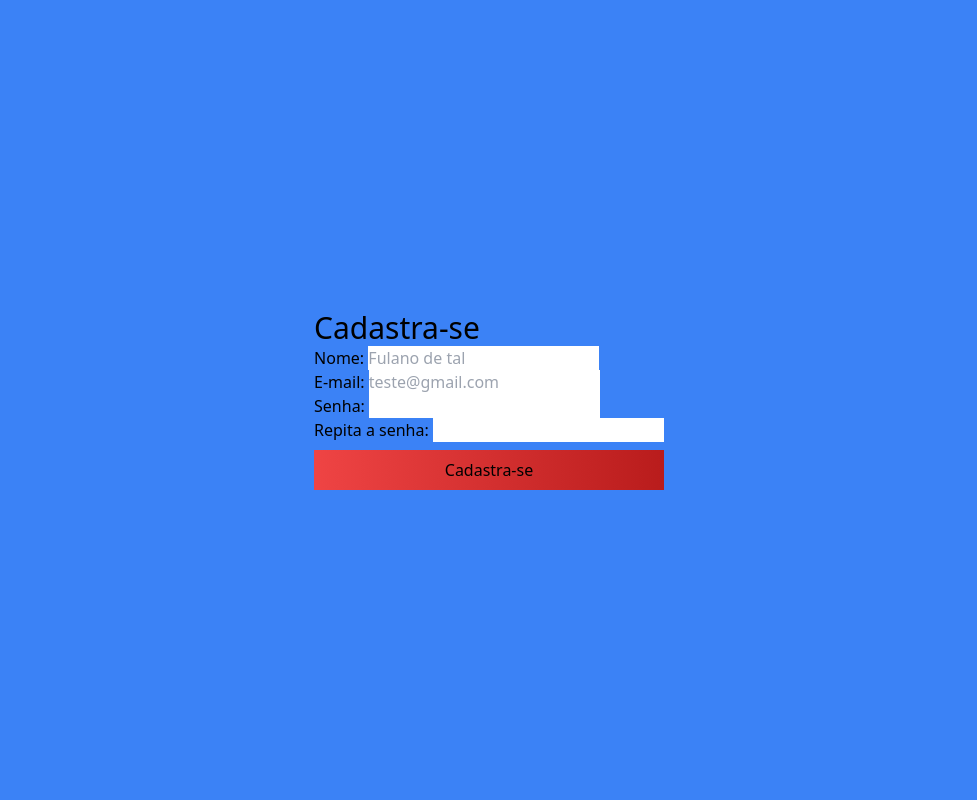
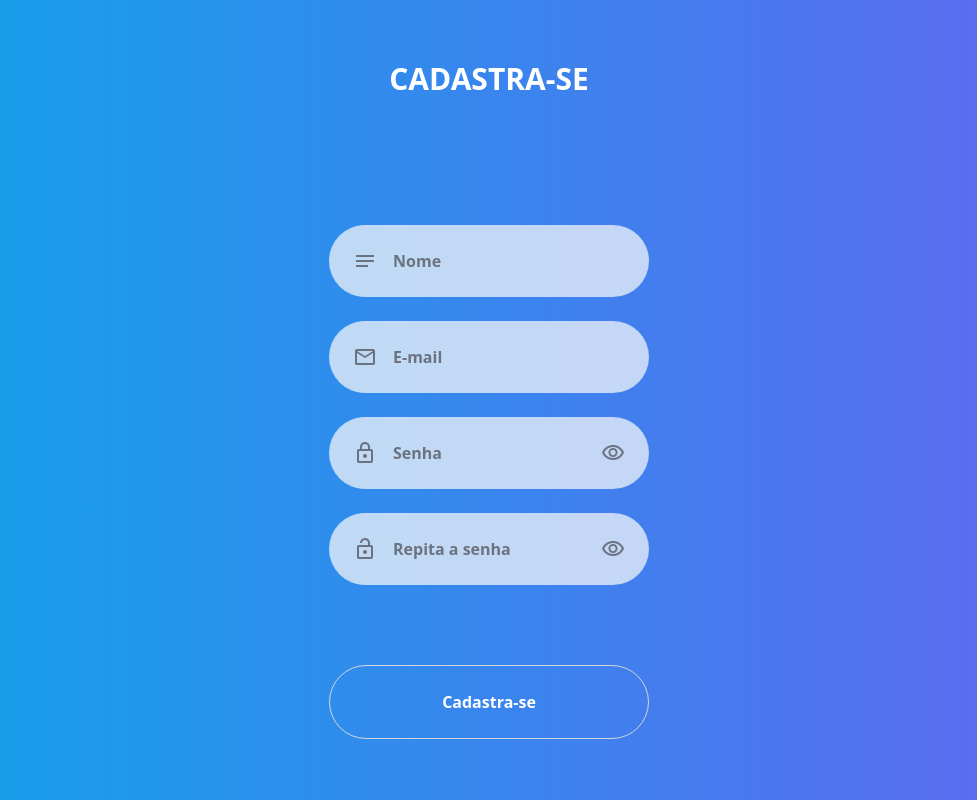
Before and after one commit to ramonlopessouza/autenticacao, a PHP site: page /register.php in a window 1280 px wide. Shown: the whole page, without its empty margins (151-1128 px from the left). Run offline with PHP 8.4, Linux system fonts and the light colour scheme; some libraries are stand-ins or nearby versions.

Commit message:
layout do form de cadastro

```diff
--- a/register.php
+++ b/register.php
@@ -6,33 +6,52 @@
           content="width=device-width, user-scalable=no, initial-scale=1.0, maximum-scale=1.0, minimum-scale=1.0">
     <meta http-equiv="X-UA-Compatible" content="ie=edge">
     <title>Document</title>
+    <link rel="stylesheet"
+          href="https://fonts.googleapis.com/css2?family=Material+Symbols+Outlined:opsz,wght,FILL,GRAD@20..48,100..700,0..1,-50..200"/>
     <script src="https://cdn.tailwindcss.com"></script>
 </head>
 <body>
-<main class="fixed left-0 top-0 right-0 bottom-0 flex items-center justify-center bg-blue-500">
-    <article>
-        <header>
-            <h1 class="text-3xl">Cadastra-se</h1>
+<main class="fixed left-0 top-0 right-0 bottom-0 flex justify-center bg-gradient-to-r from-sky-500 to-indigo-500">
+    <article class="flex flex-wrap content-center w-3/12">
+        <header class="w-full">
+            <h1 class="text-3xl uppercase font-bold text-white text-center">cadastra-se</h1>
         </header>
-        <div>
-            <form class="">
-                <div class="">
-                    <label for="name">Nome:</label>
-                    <input type="text" id="name" name="name" placeholder="Fulano de tal" class="" required>
+        <div class="w-full mt-32">
+            <form method="post" action="#" autocomplete="off" class="">
+                <div class="w-full flex p-6 rounded-full bg-slate-100/75">
+                    <span class="material-symbols-outlined bases-4 mr-4 text-gray-500">notes</span>
+                    <input type="text" id="name" name="name" placeholder="Nome"
+                           class="w-full bg-transparent font-bold outline-none placeholder:text-gray-500 font-bold outline-none"
+                           required>
                 </div>
-                <div class="">
-                    <label for="email" class="">E-mail:</label>
-                    <input type="email" id="email" name="email" placeholder="teste@gmail.com" class="" required>
+                <div class="w-full flex p-6 mt-6 rounded-full bg-slate-100/75">
+                    <span class="material-symbols-outlined bases-4 mr-4 text-gray-500">mail</span>
+                    <input type="email" id="email" name="email" placeholder="E-mail"
+                           class="w-full bg-transparent font-bold outline-none placeholder:text-gray-500 font-bold outline-none"
+                           required>
                 </div>
-                <div class="">
-                    <label for="password" class="">Senha: </label>
-                    <input type="password" id="password" name="password" class="" required>
+                <div class="w-full flex items-center p-6 mt-6 rounded-full bg-slate-100/75">
+                    <span class="material-symbols-outlined w-fit mr-4 text-gray-500">lock</span>
+                    <input type="password" id="password" name="password" placeholder="Senha"
+                           class="w-full bg-transparent font-bold outline-none placeholder:text-gray-500 font-bold outline-none"
+                           required>
+                    <button type="button" class="w-fit flex items-center text-gray-500">
+                        <span class="material-symbols-outlined ml-4">visibility</span>
+                    </button>
                 </div>
-                <div class="">
-                    <label for="password_repeat" class="">Repita a senha: </label>
-                    <input type="password" id="password_repeat" name="password_repeat" class="" required>
+                <div class="w-full flex items-center p-6 mt-6 rounded-full bg-slate-100/75">
+                    <span class="material-symbols-outlined bases-4 mr-4 text-gray-500">lock_open</span>
+                    <input type="password" id="password_repeat" name="password_repeat" placeholder="Repita a senha"
+                           class="w-full bg-transparent font-bold outline-none placeholder:text-gray-500 font-bold outline-none"
+                           required>
+                    <button type="button" class="w-fit flex items-center text-gray-500">
+                        <span class="material-symbols-outlined ml-4">visibility</span>
+                    </button>
                 </div>
-                <button type="submit" class="w-full p-2 mt-2 bg-gradient-to-r from-red-500 to-red-700">Cadastra-se</button>
+                <button type="submit"
+                        class="w-full p-6 mt-20 rounded-full text-white font-bold bg-transparent border border-gray-300 hover:border-gray-100">
+                    Cadastra-se
+                </button>
             </form>
         </div>
     </article>
```
